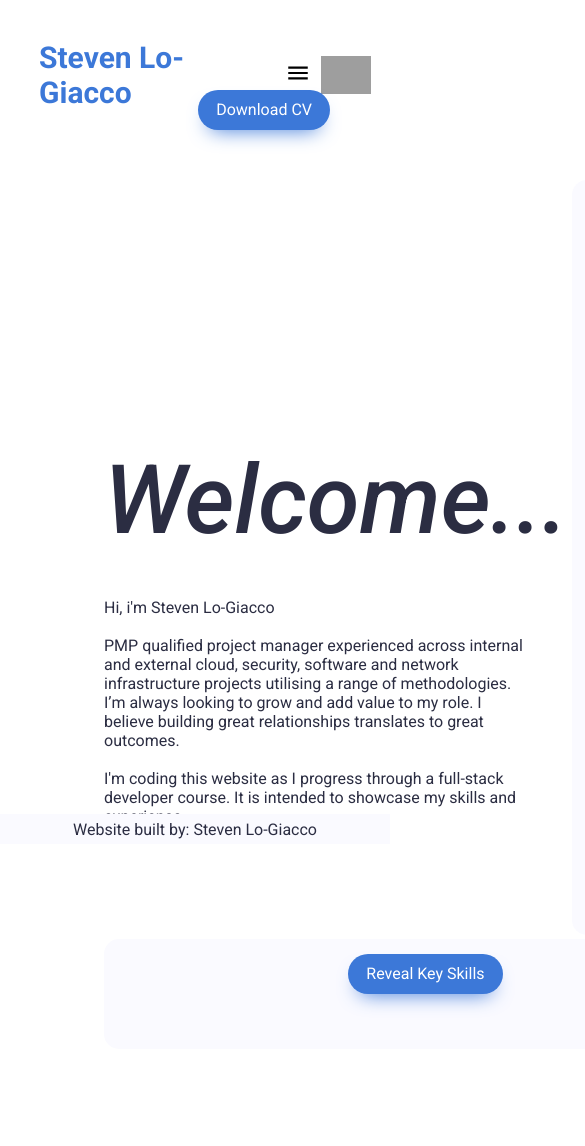
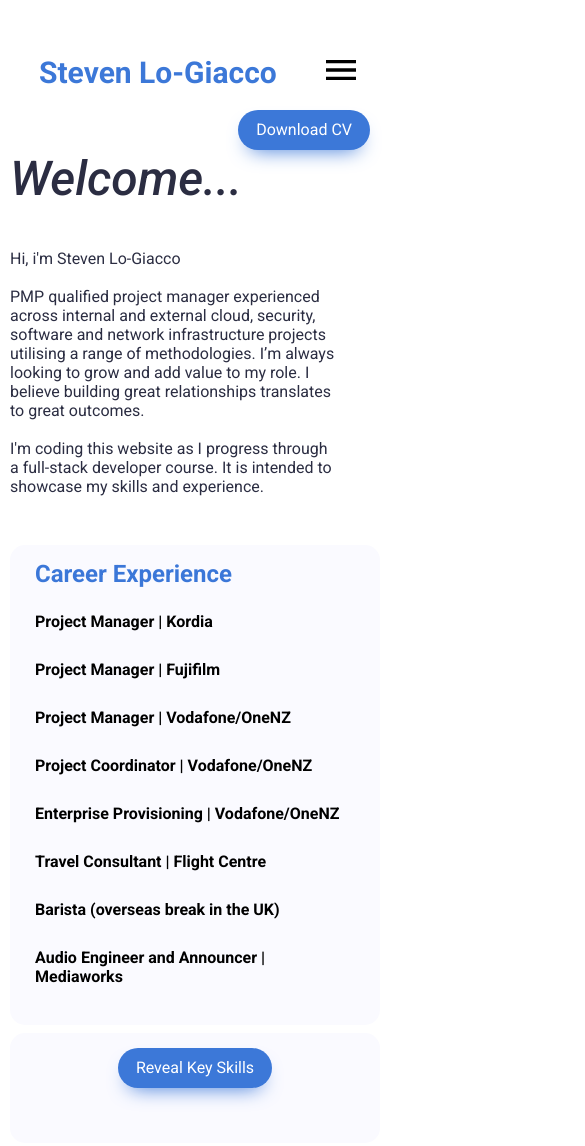
Before and after one commit to stevenlogiacco/Portfolio-Website, a plain HTML site: page index.html in a window 390 px wide. Shown: the top 1146 px of the page, 585 px wide, since content can reach past the window. Before the commit the page ends 1099 px from the top, so only its background shows below. Drawn offline with Linux system fonts and the light colour scheme; grey boxes are pictures that could not be loaded.

Commit message:
More media query updates

```diff
--- a/index.html
+++ b/index.html
@@ -14,7 +14,7 @@
             <nav>
                 <h2 class="logo"><span>Steven Lo-Giacco</span></h2>
                 <ul class="sidebar">
-                    <li onclick=hideSidebar()><a href="#"><svg xmlns="http://www.w3.org/2000/svg" height="26" viewBox="0 -960 960 960" width="26"><path d="m256-200-56-56 224-224-224-224 56-56 224 224 224-224 56 56-224 224 224 224-56 56-224-224-224 224Z"/></svg></a></li>
+                    <li ontouchstart="hideSidebar()"><a href="#"><svg xmlns="http://www.w3.org/2000/svg" height="40" viewBox="0 -960 960 960" width="40"><path d="m256-200-56-56 224-224-224-224 56-56 224 224 224-224 56 56-224 224 224 224-56 56-224-224-224 224Z"/></svg></a></li>
                     <li><a href="#" id="home"> Home </a></li>
                     <li><a href="projects.html"> Projects </a></li>
                     <li><a href="contact.html"> Contact </a></li>
@@ -25,7 +25,7 @@
                     <li class="hideOnMobile"><a href="projects.html"> Projects </a></li>
                     <li class="hideOnMobile">|</li>
                     <li class="hideOnMobile"><a href="contact.html"> Contact </a></li>
-                    <li class="menu-button" onclick=showSidebar()><a href="#"><svg xmlns="http://www.w3.org/2000/svg" height="26" viewBox="0 -960 960 960" width="26"><path d="M120-240v-80h720v80H120Zm0-200v-80h720v80H120Zm0-200v-80h720v80H120Z"></svg></a></li>
+                    <li class="menu-button" ontouchstart="showSidebar()"><a href="#"><svg xmlns="http://www.w3.org/2000/svg" height="40" viewBox="0 -960 960 960" width="40"><path d="M120-240v-80h720v80H120Zm0-200v-80h720v80H120Zm0-200v-80h720v80H120Z"></svg></a></li>
                 </ul>
                 <img id="profile-pic" src="resources/Profile Pic.png" alt="profile-pic">
               </nav>
--- a/style.css
+++ b/style.css
@@ -80,6 +80,7 @@ header {
     text-decoration: none;
     font-weight: bold;
     color: #2b2d42;
+    pointer-events: auto;
   }
 
   nav ul li a:hover {
@@ -160,7 +161,7 @@ header {
     height: 30px;
     background-color: #fafaff;
     color: #2b2d42;
-    position: fixed;
+    position: relative;
     bottom: 0;
     left: 0;
     width: 100%;
@@ -188,8 +189,6 @@ header {
 
 .welcome {
     color: #2b2d42;
-    font-size: 2rem;
-    font-weight: 100;
     grid-row: 1 / 2;
     grid-column: 2 / 3;
     display: flex;
@@ -274,13 +273,6 @@ header {
     padding: 10px 10px;
   }
 
-  .site-updates {
-    grid-row: 3 / 4;
-    grid-column: 3 / 4;
-    background-color: #fafaff;
-    max-height: 200px;
-    padding: 15px 25px;
-  }
 
 
 
@@ -398,7 +390,146 @@ header {
   .hideOnMobile {
     display: none;
   }
+
   .menu-button {
     display: block;
   }
+
+  .button-container {
+    position: fixed;
+    top: 110px;
+    right: 20px;
+    z-index: 10;
 }
+
+  header {
+    height: 100px;
+    z-index: 11;
+  }
+
+  nav {
+  top: 0px;
+  position: sticky;
+  margin: 0;
+  padding: 10px 0;
+  display: flex;
+  align-items: center;
+  justify-content: space-between;
+  padding-top: 40px;
+  padding-left: 10%;
+  padding-right: 5%;
+  z-index: 11;
+}
+
+  .logo {
+  font-family: 'Roboto', sans-serif;
+  font-size: 30px;
+}
+
+  .logo span {
+  color: #3c78d8;
+}
+
+  #profile-pic {
+  display: none;
+}
+
+.herocontainer {
+  display: grid;
+  position: relative;
+  margin-left: 10px;
+  margin-right: 10px;
+  gap: 0.25em;
+  /* Add Min-Max here to control the impact of resizing */
+  grid-template-columns: 1fr;
+  grid-template-rows: auto auto auto auto auto;
+}
+
+
+.welcome {
+  color: #2b2d42;
+  font-size: 3rem;
+  grid-row: 1 / 2;
+  grid-column: 1 / 2;
+  display: flex;
+  flex-direction: column;
+  justify-content: center;
+  font-weight: 500;
+  font-style: italic;
+}
+
+.blurb {
+  grid-row: 2 / 3;
+  grid-column: 1 / 2;
+  padding-right: 40px;
+  padding-bottom: 25px;
+}
+
+
+.experience {
+  margin-top: 20px;
+  border-radius: 15px;
+  background-color: #fafaff;
+  grid-row: 3 / 4;
+  grid-column: 1 / 2;
+  padding: 15px 25px;
+}
+
+.experience h4 {
+  padding: 5px 0px;
+}
+
+.skills {
+  grid-row: 5 / 6;
+  grid-column: 1 / 2;
+  border-radius: 15px;
+  background-color: #fafaff;
+  padding: 15px 25px;
+  display: grid;
+  grid-template-columns: 1fr;
+  grid-template-rows: 40px 1fr;
+  margin-bottom: 50px;
+}
+
+.button-box {
+  display: flex;
+  justify-content: center;
+}
+
+#addSkillButton {
+  grid-row: 1 / 2;
+  grid-column: 1 / 2;
+  background: #3c78d8;
+  border-radius: 999px;
+  box-shadow: #3c78d8 0 10px 20px -10px;
+  box-sizing: border-box;
+  color: #FFFFFF;
+  cursor: pointer;
+  font-size: 16px;
+  font-weight: 400;
+  line-height: 24px;
+  opacity: 1;
+  outline: 0 solid transparent;
+  padding: 8px 18px;
+  user-select: none;
+  width: fit-content;
+  word-break: break-word;
+  border: 0;
+}
+
+#revealedSkillsContainer {
+  grid-row: 2 / 3;
+  grid-column: 1 / 2;
+  margin: 0;
+  padding: 20px 0;
+  display: flex;
+  align-items: center;
+  justify-content: space-between;
+}
+
+#revealedSkillsContainer ul li {
+  list-style-type: none;
+  display: inline-block;
+  padding: 10px 10px;
+}
+}
```
